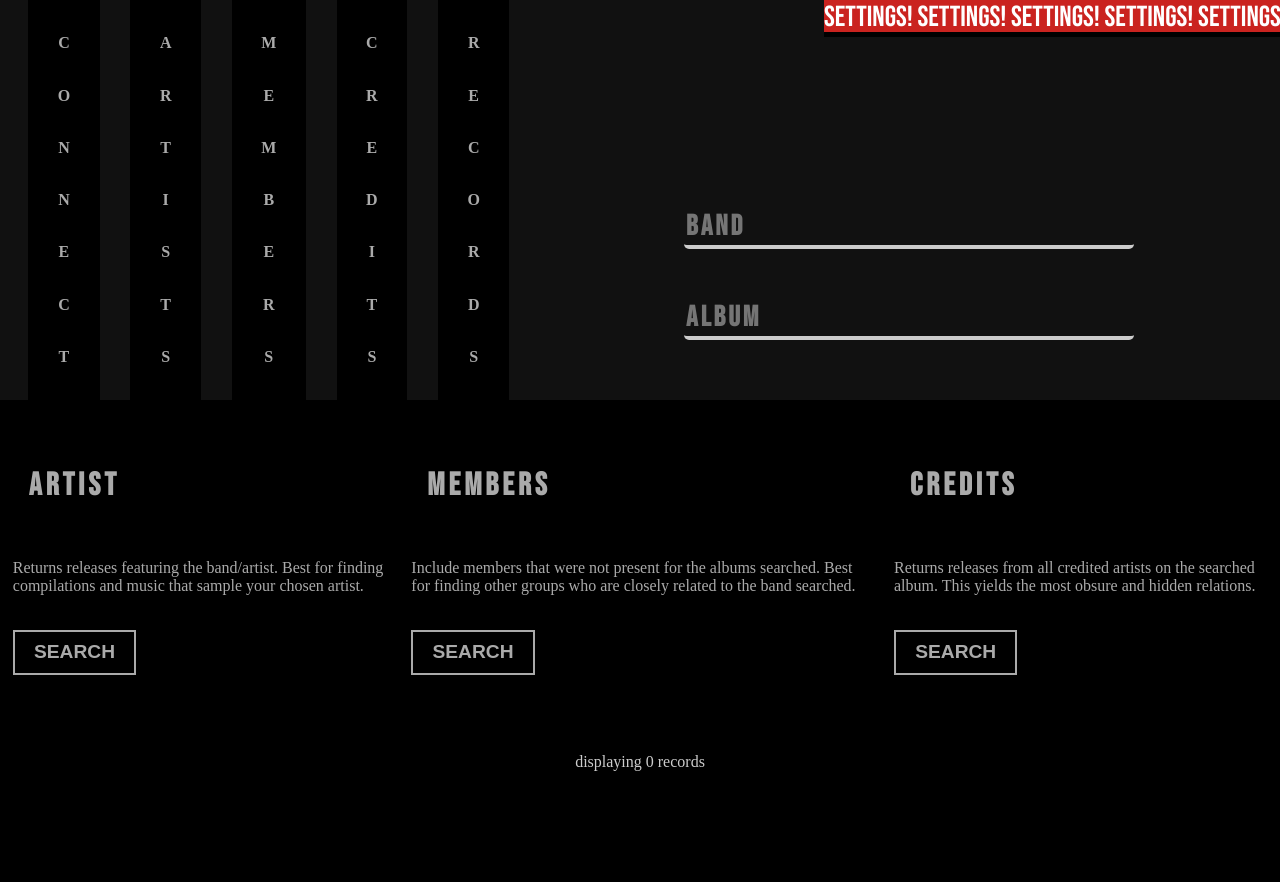
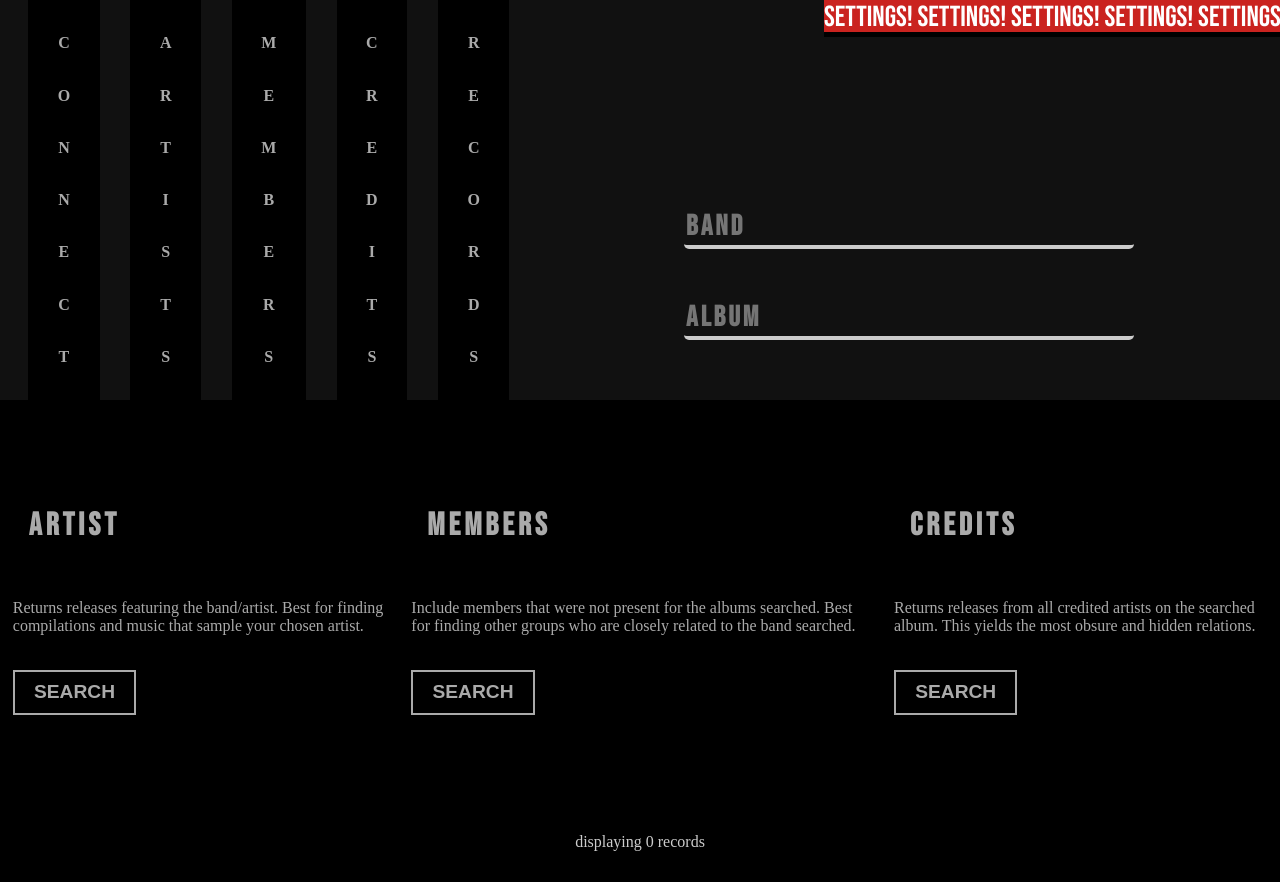
Before and after one commit to EricLusk-Jopson/vinylPeriphery, a React (Create React App) app in the folder frontend/: page / in a window 1280 px wide. Before the commit the page ends 802 px from the top, so only its background shows below. Built offline with nearby package versions, Linux system fonts and the light colour scheme; a web font is replaced by a local one.

Commit message:
lengthened the bottom search box

```diff
--- a/frontend/src/App.js
+++ b/frontend/src/App.js
@@ -849,11 +849,10 @@ function App() {
 
 
         </div>
-
         <div
           className="lower-search"
           style={{
-            minHeight: "40vh",
+            minHeight: "50vh",
             display: "flex",
             flexDirection: "row",
             justifyContent: "space-evenly",
```
